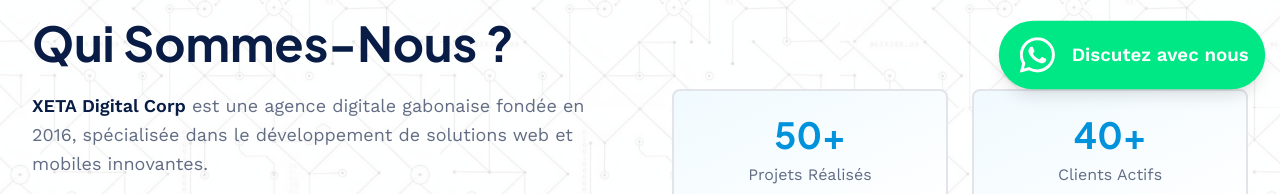
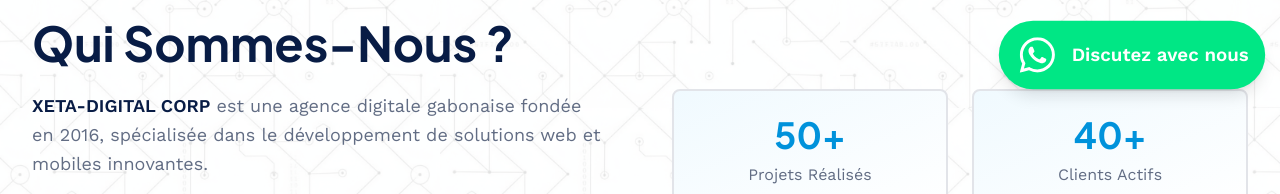
Before and after one commit to brice214/sg-b2f42701-634c-47b8-bbd1-2e23ad12ad16-1785503365, a Next.js app: page /a-propos in a window 1280 px wide. Shown: the part 692-886 px from the top of the page. Built offline with nearby package versions, Linux system fonts and the light colour scheme.

Commit message:
chore(docs): standardize company name to XETA-DIGITAL CORP

```diff
--- a/src/components/Footer.tsx
+++ b/src/components/Footer.tsx
@@ -13,7 +13,7 @@
           <div className="space-y-6">
             <Image
               src="/logo-xeta.png"
-              alt="XETA Digital Corp"
+              alt="XETA-DIGITAL CORP"
               width={180}
               height={50}
               className="h-12 w-auto brightness-0 invert"
@@ -128,8 +128,8 @@
 
         <div className="mt-12 pt-8 border-t border-white/10">
           <div className="flex flex-col md:flex-row items-center justify-between space-y-4 md:space-y-0">
-            <p className="text-white/60 text-sm">
-              © {currentYear} XETA Digital Corp. Tous droits réservés.
+            <p className="text-sm text-white/60">
+              © {currentYear} XETA-DIGITAL CORP. Tous droits réservés.
             </p>
             <div className="flex items-center space-x-6 text-sm">
               <Link href="/mentions-legales" className="text-white/60 hover:text-white transition-colors">
--- a/src/components/Header.tsx
+++ b/src/components/Header.tsx
@@ -65,10 +65,10 @@
       >
         <nav className="container">
           <div className="flex items-center justify-between h-20">
-            <Link href="/" className="flex items-center space-x-3 group">
+            <Link href="/" className="flex items-center gap-2">
               <Image
                 src="/logo-xeta.png"
-                alt="XETA Digital Corp"
+                alt="XETA-DIGITAL CORP"
                 width={180}
                 height={50}
                 className="h-12 w-auto group-hover:scale-105 transition-transform"
--- a/src/pages/a-propos.tsx
+++ b/src/pages/a-propos.tsx
@@ -61,7 +61,7 @@
   ];
 
   const milestones = [
-    { year: "2016", event: "Création de XETA Digital" },
+    { year: "2016", event: "Création de XETA-DIGITAL CORP" },
     { year: "2018", event: "Lancement des services d'hébergement" },
     { year: "2021", event: "Expansion mobile et 30+ clients" },
     { year: "2024", event: "50+ projets livrés avec succès" },
@@ -70,8 +70,8 @@
   return (
     <>
       <SEO
-        title="À Propos - XETA Digital Corp | Notre Histoire et Vision"
-        description="Découvrez XETA Digital Corp, agence web gabonaise pionnière du développement web et mobile au Gabon. Notre mission, nos valeurs et notre équipe."
+        title="À Propos - XETA-DIGITAL CORP | Notre Histoire et Vision"
+        description="Découvrez XETA-DIGITAL CORP, agence web gabonaise pionnière du développement web et mobile au Gabon. Notre mission, nos valeurs et notre équipe."
       />
       <Header />
 
@@ -106,7 +106,7 @@
                   Qui Sommes-Nous ?
                 </h2>
                 <p className="text-lg text-muted-foreground leading-relaxed">
-                  <strong className="text-foreground">XETA Digital Corp</strong> est une agence digitale gabonaise fondée en 2016, spécialisée dans le développement de solutions web et mobiles innovantes.
+                  <strong className="text-foreground">XETA-DIGITAL CORP</strong> est une agence digitale gabonaise fondée en 2016, spécialisée dans le développement de solutions web et mobiles innovantes.
                 </p>
                 <p className="text-lg text-muted-foreground leading-relaxed">
                   Basée à Libreville, nous combinons expertise technique internationale et compréhension approfondie du marché local pour offrir des solutions digitales qui propulsent la croissance de nos clients.
--- a/src/pages/api/contact.ts
+++ b/src/pages/api/contact.ts
@@ -59,7 +59,7 @@
         <div class="container">
           <div class="header">
             <h2 style="margin: 0;">📧 Nouveau message de contact</h2>
-            <p style="margin: 5px 0 0 0; opacity: 0.9;">XETA Digital - Site Web</p>
+            <p style="margin: 5px 0 0 0; opacity: 0.9;">XETA-DIGITAL CORP - Site Web</p>
           </div>
           <div class="content">
             <div class="field">
@@ -85,7 +85,7 @@
           </div>
           <div class="footer">
             <p style="margin: 0;">Ce message a été envoyé depuis le formulaire de contact de xeta-digital.com</p>
-            <p style="margin: 5px 0 0 0;">© ${new Date().getFullYear()} XETA Digital Corp - Tous droits réservés</p>
+            <p style="margin: 5px 0 0 0;">© ${new Date().getFullYear()} XETA-DIGITAL CORP - Tous droits réservés</p>
           </div>
         </div>
       </body>
@@ -94,7 +94,7 @@
 
   // Version texte brut pour les clients email qui ne supportent pas HTML
   const textMessage = `
-Nouveau message de contact depuis XETA Digital
+Nouveau message de contact depuis XETA-DIGITAL CORP
 
 Nom: ${firstName} ${lastName}
 Email: ${email}
@@ -108,13 +108,15 @@
 Ce message a été envoyé depuis le formulaire de contact de xeta-digital.com
   `.trim();
 
+  const subjectEmail = `Nouveau message de contact depuis XETA-DIGITAL CORP`;
+
   try {
     // Envoi de l'email
     await transporter.sendMail({
-      from: `"XETA Digital - Contact" <${process.env.SMTP_FROM || process.env.SMTP_USER}>`,
+      from: `"XETA-DIGITAL CORP - Contact" <${process.env.SMTP_FROM || process.env.SMTP_USER}>`,
       to: "contact@xeta-digital.com",
       replyTo: email, // Pour répondre directement au client
-      subject: `[XETA Digital] ${subject}`,
+      subject: `[XETA-DIGITAL CORP] ${subject}`,
       text: textMessage,
       html: htmlMessage,
     });
--- a/src/pages/index.tsx
+++ b/src/pages/index.tsx
@@ -86,27 +86,21 @@
   const testimonials = [
     {
       name: "Marie Koumba",
-      role: "Directrice Marketing",
-      company: "Entreprise Gabonaise",
-      content: "XETA Digital a transformé notre présence en ligne. Leur expertise technique et leur compréhension de nos besoins sont exceptionnelles. Notre site e-commerce génère maintenant 3x plus de ventes !",
+      role: "CEO, Boutique en ligne Mode Afrique",
+      content: "XETA-DIGITAL CORP a transformé notre présence en ligne. Leur expertise technique et leur compréhension de nos besoins sont exceptionnelles. Notre site e-commerce génère maintenant 3x plus de ventes !",
       rating: 5,
-      image: "https://images.unsplash.com/photo-1573496359142-b8d87734a5a2?w=400",
     },
     {
-      name: "Jean-Pierre Obame",
-      role: "CEO",
-      company: "StartUp Tech Gabon",
-      content: "L'application mobile développée par XETA Digital a dépassé nos attentes. Interface intuitive, performance excellente et accompagnement professionnel tout au long du projet.",
+      name: "Patrick Nguema",
+      role: "Directeur, StartUp TechGabon",
+      content: "L'application mobile développée par XETA-DIGITAL CORP a dépassé nos attentes. Interface intuitive, performance excellente et accompagnement professionnel tout au long du projet.",
       rating: 5,
-      image: "https://images.unsplash.com/photo-1560250097-0b93528c311a?w=400",
     },
     {
-      name: "Sophie Nguema",
-      role: "Gérante",
-      company: "Boutique en Ligne",
-      content: "Service d'hébergement ultra-fiable et support client réactif. Mon site n'a jamais connu de panne depuis 2 ans. Je recommande vivement XETA Digital !",
+      name: "David Obame",
+      role: "Gérant, Cabinet Comptable",
+      content: "Service d'hébergement ultra-fiable et support client réactif. Mon site n'a jamais connu de panne depuis 2 ans. Je recommande vivement XETA-DIGITAL CORP !",
       rating: 5,
-      image: "https://images.unsplash.com/photo-1580489944761-15a19d654956?w=400",
     },
   ];
 
@@ -155,7 +149,7 @@
   return (
     <>
       <SEO
-        title="XETA Digital Corp - Agence Web #1 au Gabon | Développement & Hébergement"
+        title="XETA-DIGITAL CORP - Agence Web #1 au Gabon | Développement & Hébergement"
         description="Leader du digital au Gabon. Développement web & mobile, hébergement premium et domaines. +500 projets réalisés, satisfaction garantie. Devis gratuit en 24h !"
         image="/og-image.png"
       />
@@ -311,7 +305,7 @@
           </div>
         </section>
 
-        {/* Pourquoi XETA Digital */}
+        {/* Pourquoi XETA-DIGITAL CORP */}
         <section className="section-spacing bg-gradient-to-br from-xeta-blue-light/10 via-transparent to-xeta-blue-light/5">
           <div className="container">
             <div className="grid lg:grid-cols-2 gap-16 items-center">
@@ -561,7 +555,7 @@
                 </h2>
 
                 <p className="text-xl md:text-2xl opacity-90 max-w-2xl mx-auto">
-                  Rejoignez les 500+ entreprises gabonaises qui ont boosté leur activité avec XETA Digital. Devis gratuit et sans engagement en 24h !
+                  Rejoignez les 500+ entreprises gabonaises qui ont boosté leur activité avec XETA-DIGITAL CORP. Devis gratuit et sans engagement en 24h !
                 </p>
 
                 <div className="flex flex-col sm:flex-row items-center justify-center gap-4 pt-4">
```
